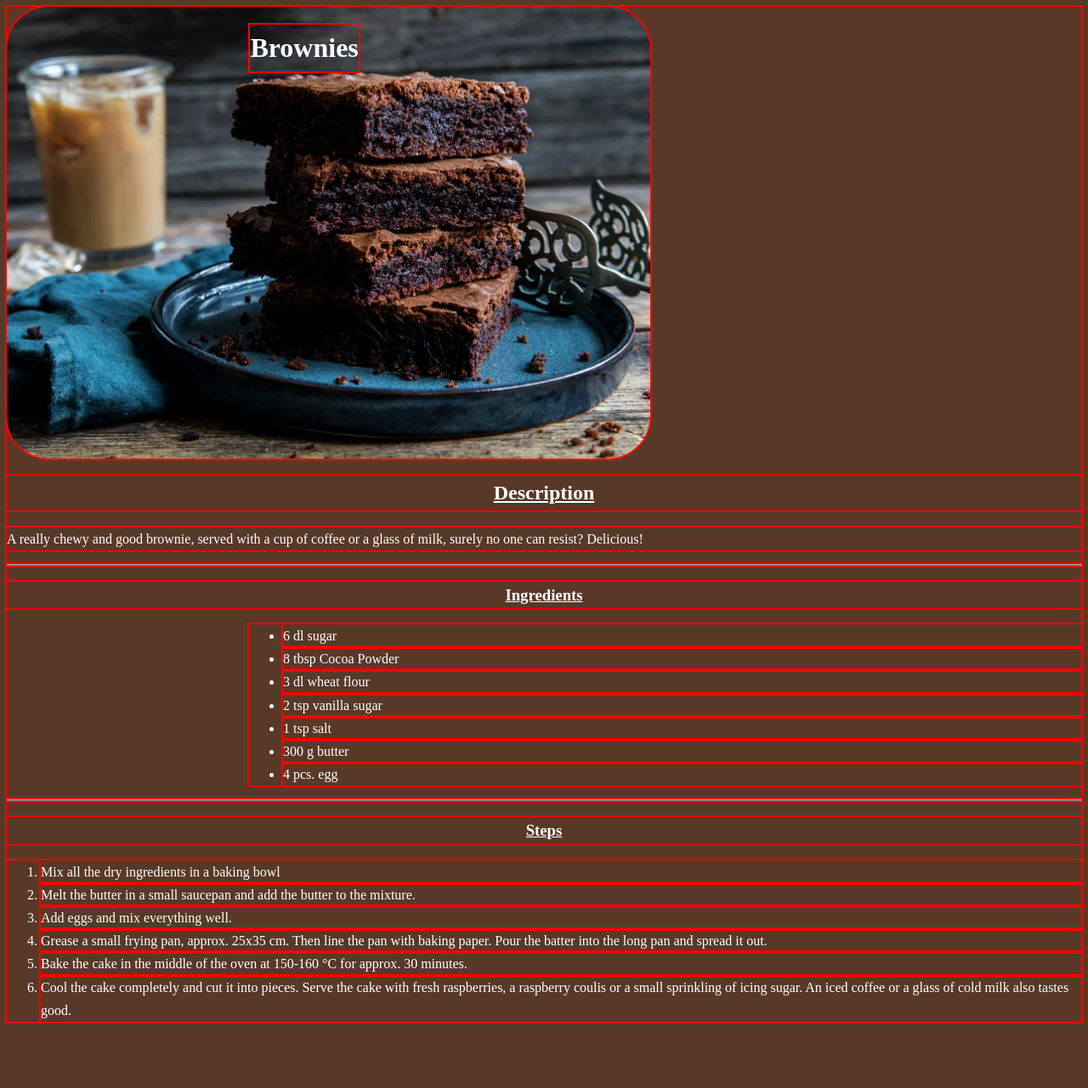
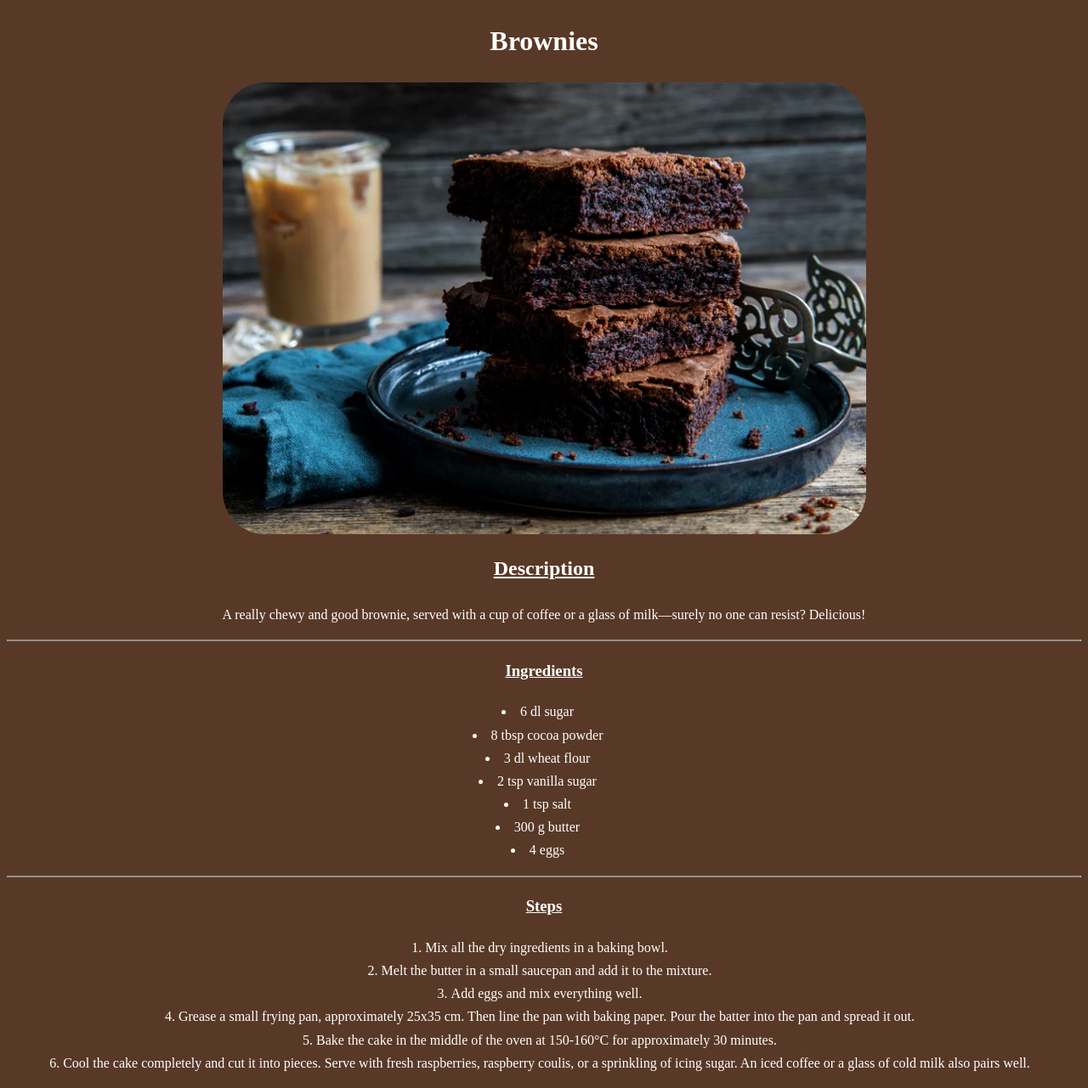
Before and after one commit to ONIGIRI1996/odin-recipes, a plain HTML site: page recipes/brownie.html in a window 1280 px wide. Shown: the whole page at 85% size. Before the commit the page ends 1219 px from the top, so only its background shows below. Drawn offline with Linux system fonts and the light colour scheme.

Commit message:
Upgrade of brownie recipe

```diff
--- a/recipes/brownie.html
+++ b/recipes/brownie.html
@@ -7,36 +7,42 @@
   <link rel="stylesheet" href="styles/brownies.css">
 </head>
 <body>
+  <div class="brownie-recipe">
     <h1 class="brownie-head">Brownies</h1>
-  <img class="brownie-picture" src="img/brownies.png">
-
+    <div class="image">
+      <img class="brownie-picture" src="img/brownies.png" alt="Brownies">
+    </div>
+    <div class="content-description">
       <h2 class="header">Description</h2>
-
       <p>
-    A really chewy and good brownie, served with a cup of coffee or a glass of milk, surely no one can resist? Delicious!</p>
+        A really chewy and good brownie, served with a cup of coffee or a glass of milk—surely no one can resist? Delicious!
+      </p>
       <hr class="line-one">
+    </div>
+    <div class="content-ingredients">
       <h3 class="header">Ingredients</h3>
       <ul class="ingredients">
         <li>6 dl sugar</li>
-    <li>8 tbsp Cocoa Powder</li>
+        <li>8 tbsp cocoa powder</li>
         <li>3 dl wheat flour</li>
-    <li>2 tsp vanilla sugar </li>
+        <li>2 tsp vanilla sugar</li>
         <li>1 tsp salt</li>
         <li>300 g butter</li>
-    <li>4 pcs. egg</li>
+        <li>4 eggs</li>
       </ul>
+    </div>
+    <div class="content-steps">
       <hr class="line-one">
       <h3 class="header">Steps</h3>
-  <ol>
-    <li> Mix all the dry ingredients in a baking bowl</li>
-    <li> Melt the butter in a small saucepan and add the butter to the mixture. </li>
-    <li> Add eggs and mix everything well.</li>
-    <li> Grease a small frying pan, approx. 25x35 cm. Then line the pan with baking paper. Pour the batter into the long pan and spread it out.</li>
-    <li> Bake the cake in the middle of the oven at 150-160 °C for approx. 30 minutes.</li>
-    <li>Cool the cake completely and cut it into pieces. Serve the cake with fresh raspberries, a raspberry coulis or a small sprinkling of icing sugar. An iced coffee or a glass of cold milk also tastes good.
-    </li>
-
-
+      <ol class="steps">
+        <li>Mix all the dry ingredients in a baking bowl.</li>
+        <li>Melt the butter in a small saucepan and add it to the mixture.</li>
+        <li>Add eggs and mix everything well.</li>
+        <li>Grease a small frying pan, approximately 25x35 cm. Then line the pan with baking paper. Pour the batter into the pan and spread it out.</li>
+        <li>Bake the cake in the middle of the oven at 150-160°C for approximately 30 minutes.</li>
+        <li>Cool the cake completely and cut it into pieces. Serve with fresh raspberries, raspberry coulis, or a sprinkling of icing sugar. An iced coffee or a glass of cold milk also pairs well.</li>
       </ol>
+    </div>
+  </div>
 </body>
 </html>
--- a/recipes/styles/brownies.css
+++ b/recipes/styles/brownies.css
@@ -3,26 +3,44 @@ p, ul, ol, .brownie-head, .header{
     color: white;
     line-height: 1.7;
 }
-
-* {
-    outline: 2px solid red;
-  }
-
-
 body{
     background-color: rgb(88, 57, 39);
 }
 
+.content-description{
+    text-align: center;
+}
+
+.content-ingredients{
+    list-style-position: inside;
+    text-align: center;
+}
+.content-steps{
+    text-align: center;
+    list-style-position: inside;
+}
+
+.steps{
+    padding-right: 50px;
+}
+
+.ingredients{
+    padding-right: 55px;
+}
 .brownie-picture{
+    margin: 0 auto;
+
     display: block;
     border-radius: 50px;
 
 
 }
 .brownie-head{
+    text-align: center;
     color: white;
-    position: absolute;
-    left:23%;
+    display: block;
+
+
 }
 .header{
     text-align: center;
@@ -33,6 +51,3 @@ body{
 .line-one{
     border-bottom: 1px solid #888;
 }
-.ingredients{
-    margin-left: 285px;
-}
```
Also changed, not shown: recipes/lemontart.html (+1 -0 lines). Lines whose indentation alone changed are shown as unchanged.
